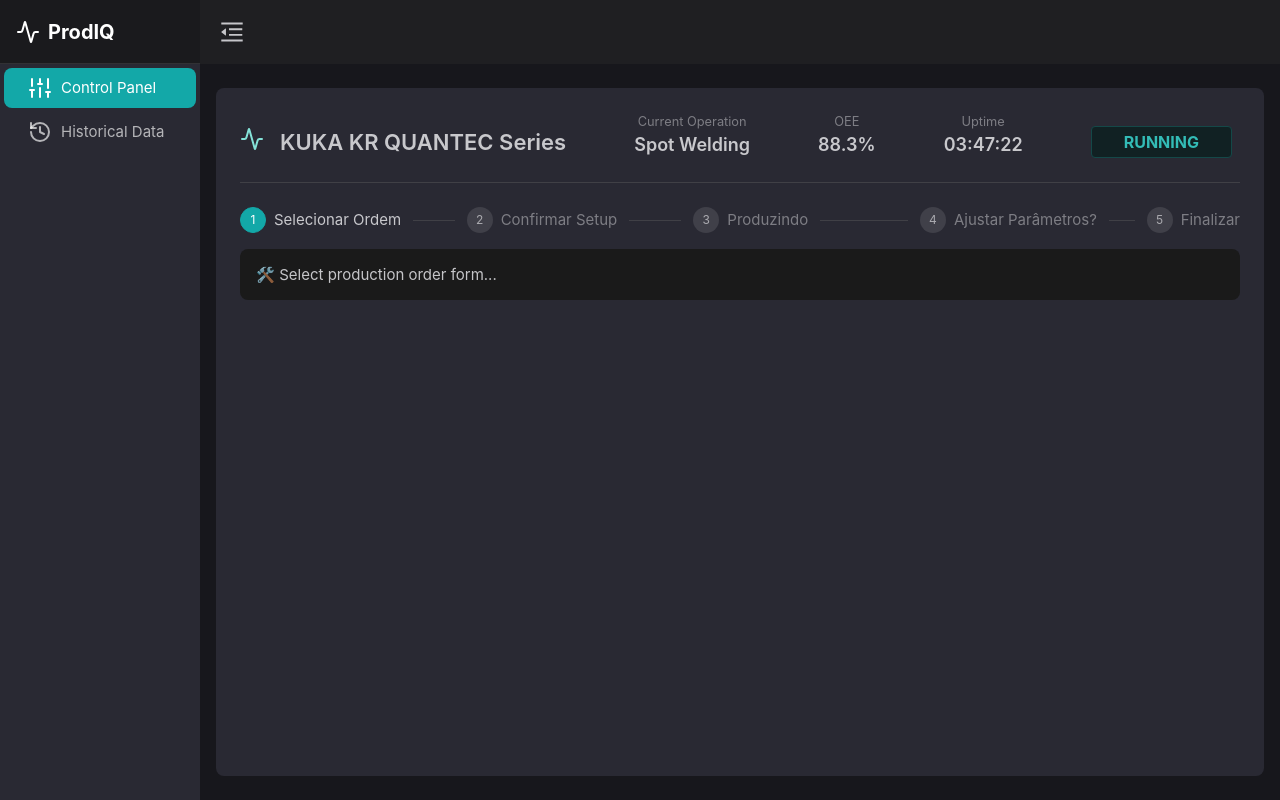
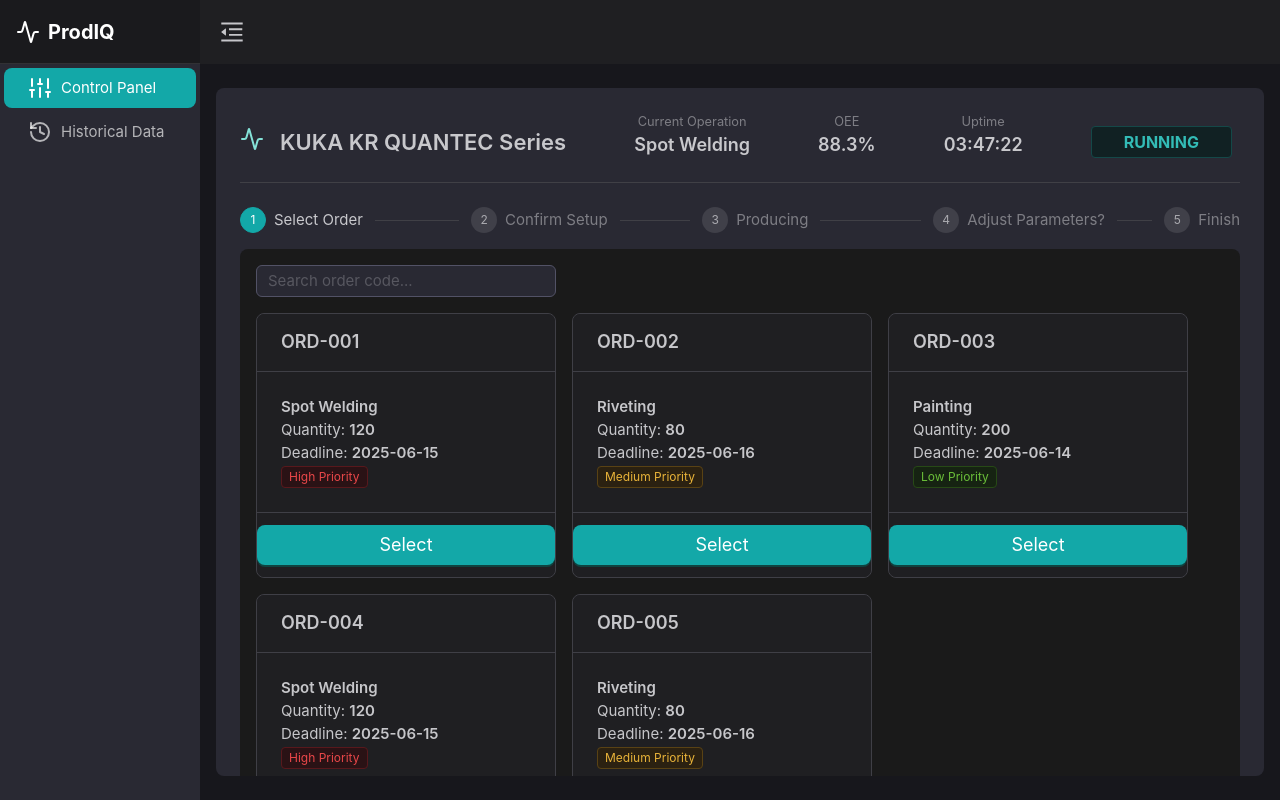
Before and after one commit to lgustavopalmieri/prodiq-edge-control-panel, a Next.js app: page / in a window 1280 px wide. Built offline with nearby package versions, Linux system fonts and the light colour scheme; what @ant-design/nextjs-registry would draw is missing.

Commit message:
feat: implements select order step

```diff
--- a/src/features/productionsteps/productionsteps.tsx
+++ b/src/features/productionsteps/productionsteps.tsx
@@ -3,8 +3,8 @@
 import { Steps, Flex } from "antd";
 import type { StepProps } from "antd/es/steps";
 import React from "react";
+import SelectOrderStep from "./selectorder/selectorderstep";
 
-const SelectOrderStep = () => <div>🛠 Select production order form...</div>;
 const ConfirmSetupStep = () => <div>🔧 Confirm machine setup...</div>;
 const ProducingStep = () => <div>⚙️ Operation in progress...</div>;
 const AdjustParametersStep = () => (
@@ -23,11 +23,11 @@
 };
 
 const stepTitles = [
-  "Selecionar Ordem",
-  "Confirmar Setup",
-  "Produzindo",
-  "Ajustar Parâmetros?",
-  "Finalizar",
+  "Select Order",
+  "Confirm Setup",
+  "Producing",
+  "Adjust Parameters?",
+  "Finish",
 ];
 
 interface IProductionStepsProps {
@@ -45,15 +45,18 @@
   });
 
   return (
-    <Flex vertical style={{ width: "100%", flex: 1, overflow: "auto" }}>
+    <Flex
+      gap="1rem"
+      vertical
+      style={{ width: "100%", flex: 1, overflow: "auto" }}
+    >
       <Steps size="small" current={currentStep} items={stepsItems} />
       <Flex
         style={{
           flex: 1,
-          marginTop: "1rem",
           padding: "1rem",
           backgroundColor: "#1a1a1a",
-          borderRadius: "8px",
+          borderRadius: "0.5rem",
           overflow: "auto",
         }}
       >
--- /dev/null
+++ b/src/features/productionsteps/selectorder/mocks.ts
@@ -0,0 +1,58 @@
+export const mockOrders = [
+  {
+    id: 1,
+    orderCode: "ORD-001",
+    operation: "Spot Welding",
+    quantity: 120,
+    deadline: "2025-06-15",
+    priority: "High",
+  },
+  {
+    id: 2,
+    orderCode: "ORD-002",
+    operation: "Riveting",
+    quantity: 80,
+    deadline: "2025-06-16",
+    priority: "Medium",
+  },
+  {
+    id: 3,
+    orderCode: "ORD-003",
+    operation: "Painting",
+    quantity: 200,
+    deadline: "2025-06-14",
+    priority: "Low",
+  },
+  {
+    id: 4,
+    orderCode: "ORD-004",
+    operation: "Spot Welding",
+    quantity: 120,
+    deadline: "2025-06-15",
+    priority: "High",
+  },
+  {
+    id: 5,
+    orderCode: "ORD-005",
+    operation: "Riveting",
+    quantity: 80,
+    deadline: "2025-06-16",
+    priority: "Medium",
+  },
+  {
+    id: 6,
+    orderCode: "ORD-006",
+    operation: "Painting",
+    quantity: 200,
+    deadline: "2025-06-14",
+    priority: "Low",
+  },
+  {
+    id: 7,
+    orderCode: "FAB-006",
+    operation: "Painting",
+    quantity: 200,
+    deadline: "2025-06-14",
+    priority: "Low",
+  },
+];
--- /dev/null
+++ b/src/features/productionsteps/selectorder/ordercard.tsx
@@ -0,0 +1,62 @@
+"use client";
+
+import { Button, Card, Tag, Typography } from "antd";
+
+type ProductionOrder = {
+  id: number;
+  orderCode: string;
+  operation: string;
+  quantity: number;
+  deadline: string;
+  priority: "Low" | "Medium" | "High";
+};
+
+interface IOrderCardProps {
+  order: ProductionOrder;
+}
+
+const getPriorityColor = (priority: string) => {
+  switch (priority) {
+    case "High":
+      return "red";
+    case "Medium":
+      return "gold";
+    case "Low":
+      return "green";
+    default:
+      return "default";
+  }
+};
+
+const OrderCard: React.FunctionComponent<IOrderCardProps> = ({
+  order,
+}: IOrderCardProps) => {
+  return (
+    <Card
+      key={order.id}
+      title={order.orderCode}
+      style={{ width: 300, minHeight: 200 }}
+      actions={[
+        <Button type="primary" block size="large">
+          Select
+        </Button>,
+      ]}
+    >
+      <Typography.Text strong>{order.operation}</Typography.Text>
+      <br />
+      <Typography.Text>
+        Quantity: <strong>{order.quantity}</strong>
+      </Typography.Text>
+      <br />
+      <Typography.Text>
+        Deadline: <strong>{order.deadline}</strong>
+      </Typography.Text>
+      <br />
+      <Tag color={getPriorityColor(order.priority)}>
+        {order.priority} Priority
+      </Tag>
+    </Card>
+  );
+};
+
+export default OrderCard;
--- /dev/null
+++ b/src/features/productionsteps/selectorder/selectorderstep.tsx
@@ -0,0 +1,67 @@
+"use client";
+
+import { useState } from "react";
+import { Flex, Input, Pagination } from "antd";
+import OrderCard from "./ordercard";
+import { mockOrders } from "./mocks";
+
+const SelectOrderStep = () => {
+  const [search, setSearch] = useState("");
+  const [currentPage, setCurrentPage] = useState(1);
+  const [pageSize, setPageSize] = useState(5);
+
+  const filteredOrders = mockOrders.filter((order) =>
+    order.orderCode.toLowerCase().includes(search.toLowerCase())
+  );
+
+  const paginatedOrders = filteredOrders.slice(
+    (currentPage - 1) * pageSize,
+    currentPage * pageSize
+  );
+
+  return (
+    <Flex vertical justify="center" gap="1rem" style={{ width: "100%" }}>
+      <Flex justify="space-between" align="center">
+        <Input
+          placeholder="Search order code..."
+          value={search}
+          onChange={(e) => {
+            setSearch(e.target.value);
+            setCurrentPage(1);
+          }}
+          style={{ maxWidth: 300 }}
+        />
+      </Flex>
+
+      <Flex wrap="wrap" gap="1rem" justify="start">
+        {paginatedOrders.map((order) => (
+          <OrderCard
+            key={order.id}
+            order={{
+              id: order.id,
+              orderCode: order.orderCode,
+              operation: order.operation,
+              quantity: order.quantity,
+              deadline: order.deadline,
+              priority: order.priority as "Low" | "Medium" | "High",
+            }}
+          />
+        ))}
+      </Flex>
+
+      <Pagination
+        current={currentPage}
+        total={filteredOrders.length}
+        pageSize={pageSize}
+        showSizeChanger={true}
+        pageSizeOptions={["6", "12", "20"]}
+        onChange={(page, size) => {
+          setCurrentPage(page);
+          setPageSize(size);
+        }}
+      />
+    </Flex>
+  );
+};
+
+export default SelectOrderStep;
```
